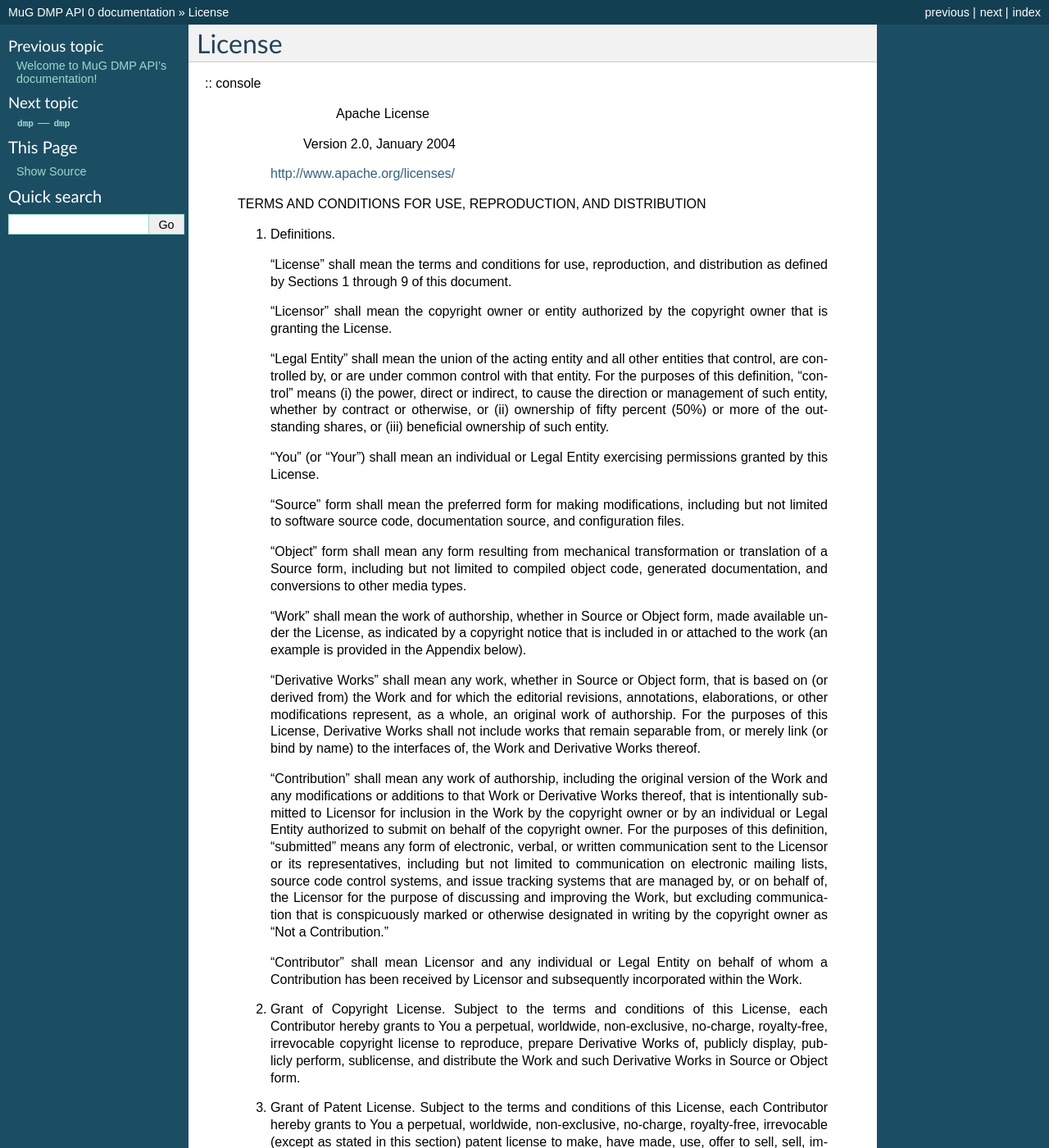
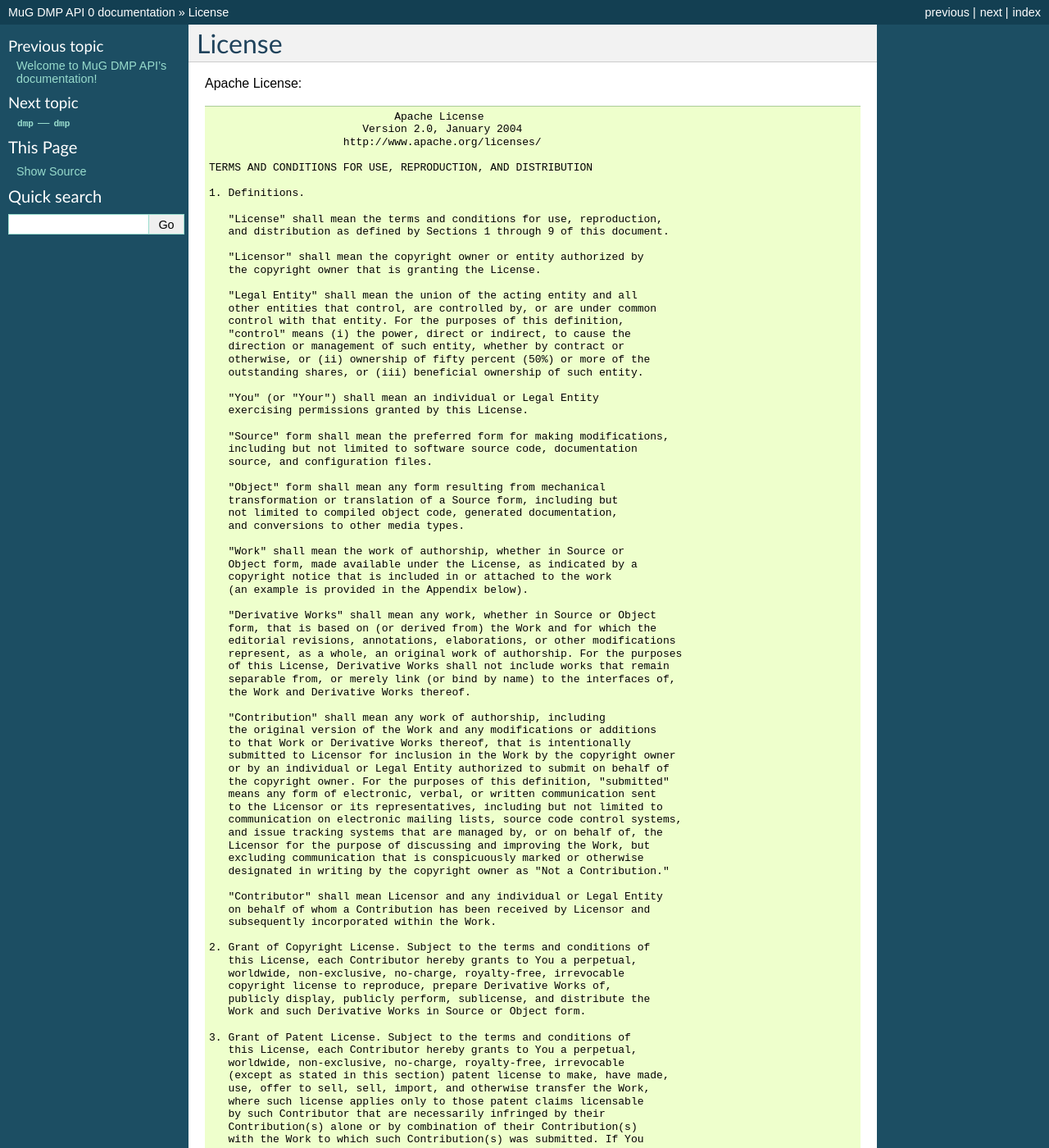
Before and after one commit to Multiscale-Genomics/mg-dm-api, a Sphinx documentation site: the page built from docs/license.rst, in a window 1280 px wide and 1400 px high. Shown: the whole window at 82% size. Built offline with Sphinx 7.4.7, drawn with Linux system fonts in a browser that asks for light colours; some of the changed text lies outside the part shown.

Commit message:
Fix to the display of he license

```diff
--- a/docs/license.rst
+++ b/docs/license.rst
@@ -1,6 +1,6 @@
 License
 -------
-:: console
+Apache License::
 
                                 Apache License
                            Version 2.0, January 2004
```
